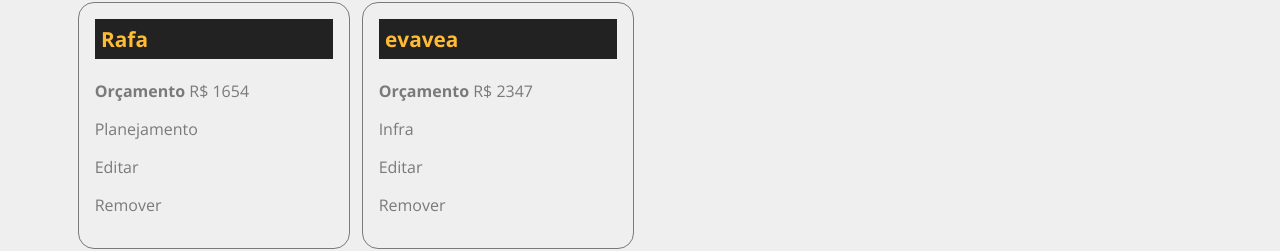
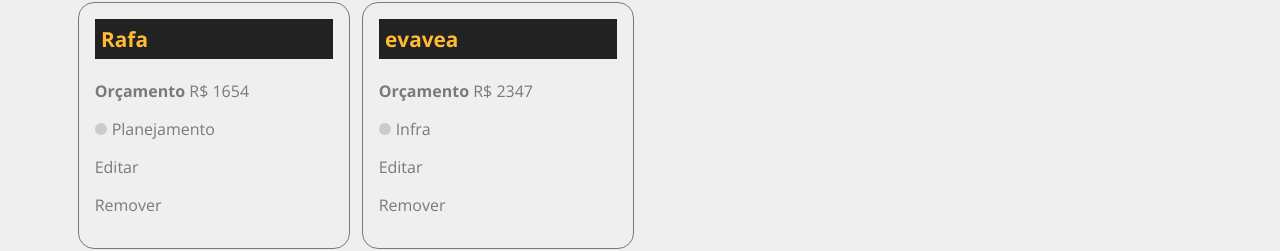
Before and after one commit to RafaelHDSV/Costs, a React (Create React App) app: page /projects in a window 1280 px wide. Shown: the part 223-474 px from the top of the page. Built offline with nearby package versions, Linux system fonts and the light colour scheme; data requests are answered from the project's data file; the HTML template or start-up script is replaced by a standard one.

Commit message:
Updating project card

```diff
--- a/src/components/project/ProjectCard.module.css
+++ b/src/components/project/ProjectCard.module.css
@@ -28,3 +28,31 @@
     flex-direction: row;
     align-items: center;
 }
+
+.category_text span {
+    display: block;
+    width: 12px;
+    height: 12px;
+    border-radius: 50%;
+    background-color: #ccc;
+    margin-right: 5px;
+}
+
+.category_text .infra {
+    background-color: #ffaebc;
+}
+
+.category_text .desenvolvimento {
+        background-color: #a0e7e5;
+
+}
+
+.category_text .design {
+        background-color: #b4f8c8;
+
+}
+
+.category_text .planejamento {
+        background-color: #fbe7c6;
+
+}
```
